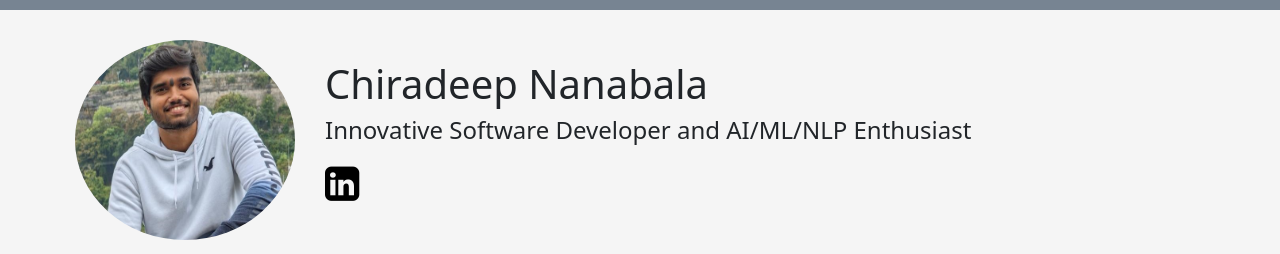
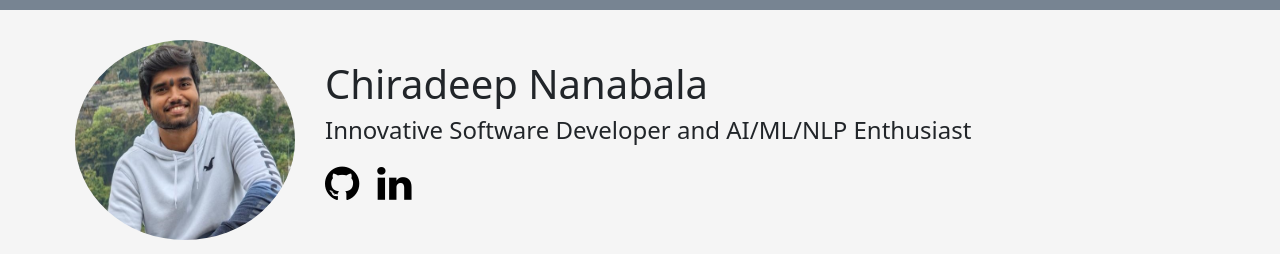
Before and after one commit to chiradeep-nanabala/chiradeep-nanabala.github.io, an Angular app: page / in a window 1280 px wide. Shown: the top 254 px of the page. Built offline with nearby package versions, Linux system fonts and the light colour scheme.

Commit message:
LinkedIn Icon Changes

```diff
--- a/src/app/app.component.html
+++ b/src/app/app.component.html
@@ -4,8 +4,8 @@
       <h1 class="name">Chiradeep Nanabala</h1>
       <h2 class="desc">Innovative Software Developer and AI/ML/NLP Enthusiast</h2>
       <ul class="social list-inline">
-          <li class="list-inline-item"><a href="https://www.linkedin.com/in/chiradeep-nanabala/" target="_blank"><i class="fa fa-linkedin-square linkedin-icon" aria-hidden="true"></i></a></li>
-          <!-- <li class="list-inline-item"><a href="https://github.com/chiradeep-nanabala" target="_blank"><i class="fa fa-github-square github-icon" aria-hidden="true"></i></a></li>     -->
+          <li class="list-inline-item"><a href="https://github.com/chiradeep-nanabala" target="_blank"><i class="fa fa-github github-icon" title="GitHub" aria-hidden="true"></i></a></li>
+          <li class="list-inline-item"><a href="https://www.linkedin.com/in/chiradeep-nanabala/" target="_blank"><i class="fa fa-linkedin linkedin-icon" title="LinkedIn" aria-hidden="true"></i></a></li>
           <!-- <li class="list-inline-item"><a href="mailto:cnanabal@g.syr.edu" target="_blank"><i class="fa fa-envelope email-icon" aria-hidden="true"></i></a></li>   -->
       </ul>
   </div>
```
Also changed, not shown: 3 other files (tests, documents, lock files or other folders).
